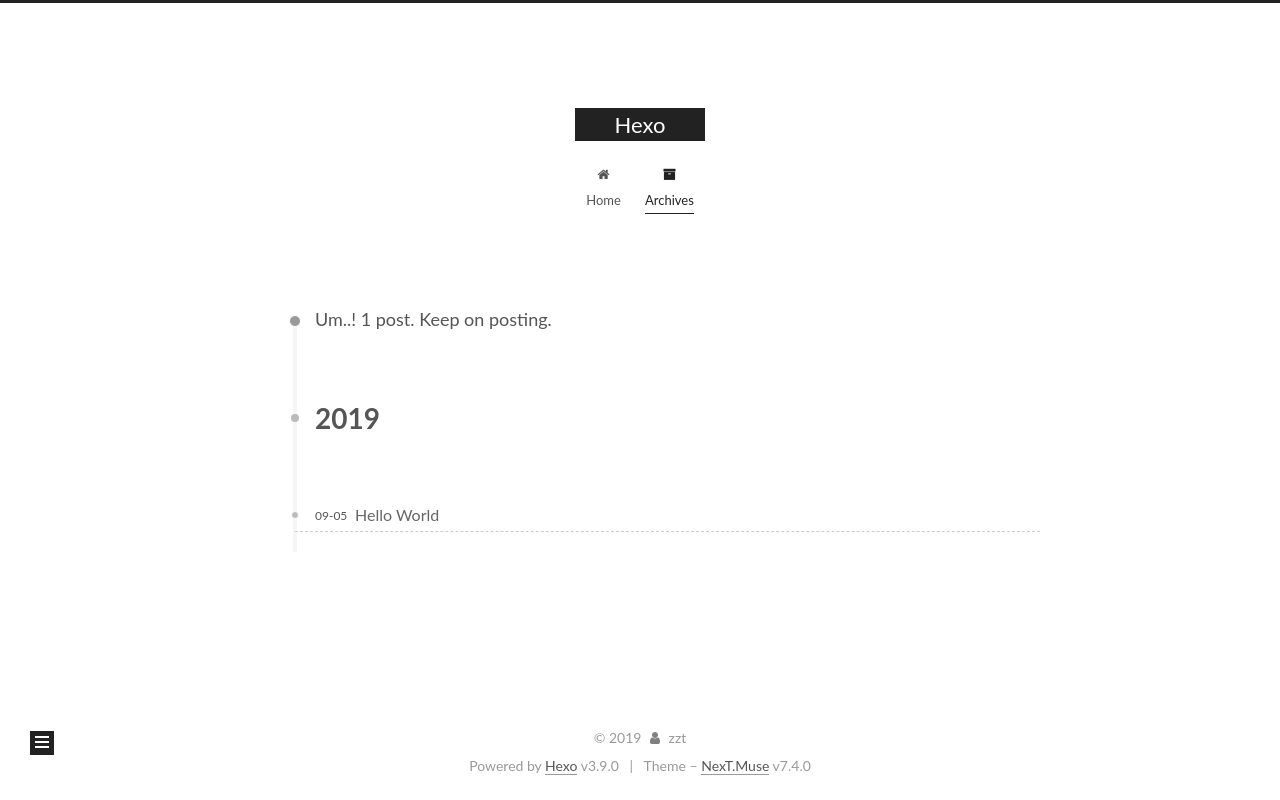
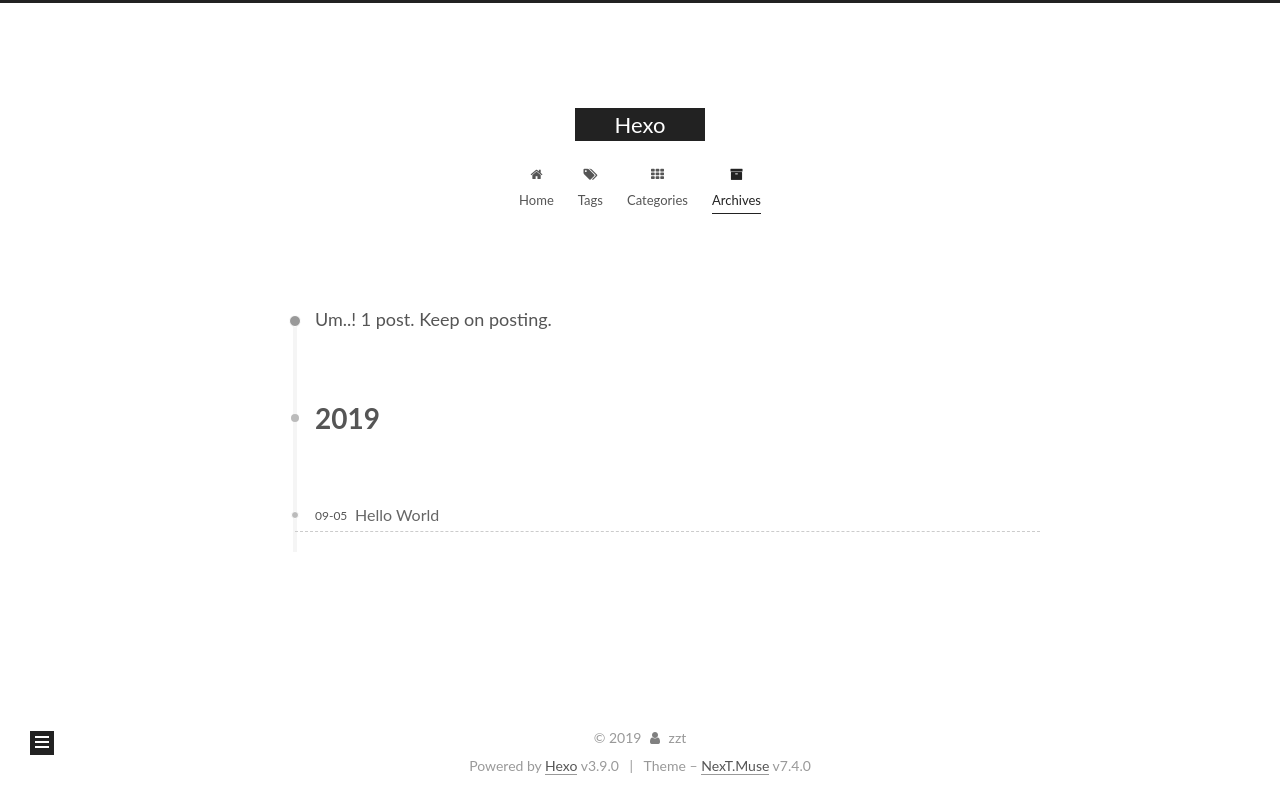
Before and after one commit to ztzheng100/ztzheng100.github.io, a plain HTML site: page archives/2019/09/index.html in a window 1280 px wide. Drawn offline with Linux system fonts and the light colour scheme.

Commit message:
Site updated: 2019-09-08 18:17:09

```diff
--- a/archives/2019/09/index.html
+++ b/archives/2019/09/index.html
@@ -158,6 +158,28 @@
 
 
 
+        <li class="menu-item menu-item-tags">
+
+
+
+    <a href="/tags/" rel="section"><i class="menu-item-icon fa fa-fw fa-tags"></i> <br>Tags</a>
+
+  </li>
+
+
+
+
+        <li class="menu-item menu-item-categories">
+
+
+
+    <a href="/categories/" rel="section"><i class="menu-item-icon fa fa-fw fa-th"></i> <br>Categories</a>
+
+  </li>
+
+
+
+
         <li class="menu-item menu-item-archives">
 
 
@@ -166,6 +188,12 @@
 
   </li>
   </ul>
+
+
+
+
+
+
 
 
 
--- a/css/main.css
+++ b/css/main.css
@@ -1673,7 +1673,7 @@
 }
 .links-of-author a::before,
 .links-of-author span.exturl::before {
-  background: #e5ffff;
+  background: #cd53a4;
   border-radius: 50%;
   content: ' ';
   display: inline-block;
```
Also changed, not shown: 2019/09/05/hello-world/index.html (+22 -0 lines), archives/2019/index.html (+28 -0 lines), archives/index.html (+28 -0 lines), index.html (+22 -0 lines).
